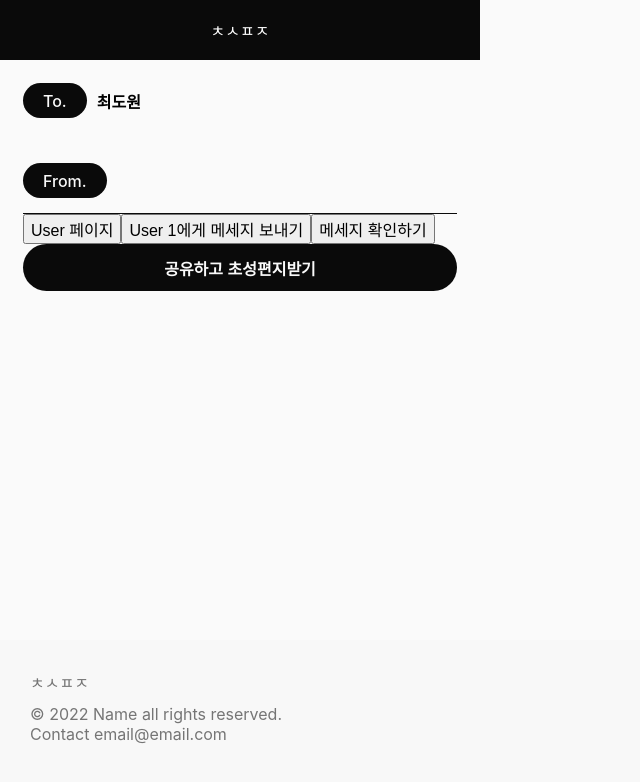
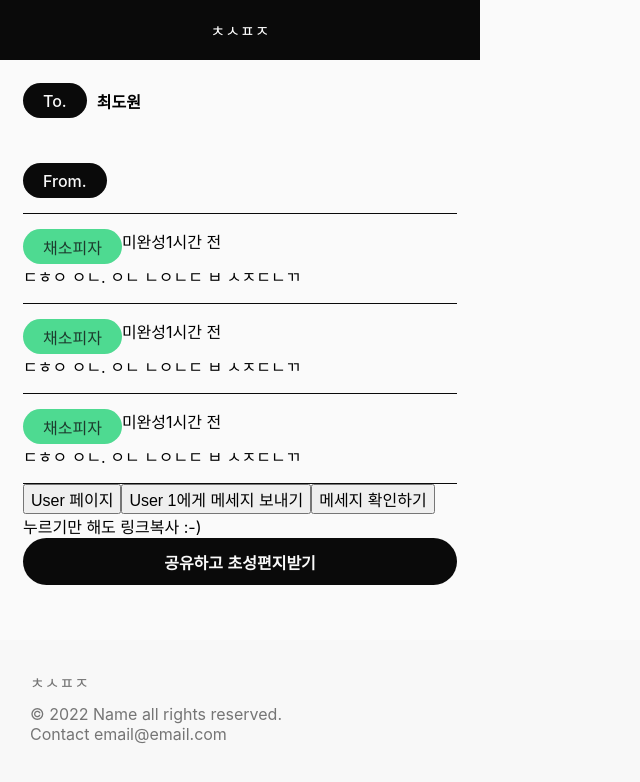
Before and after one commit to roundshoulder/cs-letter-frontend, a React (Create React App) app: page /cs-letter-frontend/1 in a window 1280 px wide. Shown: the top 782 px of the page, without its empty margins (0-640 px from the left). Built offline with nearby package versions, Linux system fonts and the light colour scheme.

Commit message:
:sparkles: Create MessageListRenderItem
Create MessageListRenderItem

```diff
--- /dev/null
+++ b/src/api/message/types.ts
@@ -0,0 +1,3 @@
+export interface Message {
+  username: string;
+}
--- /dev/null
+++ b/src/components/MessageListRenderItem.tsx
@@ -0,0 +1,27 @@
+import { css } from '@emotion/css';
+import Tag from './Tag';
+
+const container = css`
+  border-bottom: solid 1px #0a0a0a;
+  padding: 15px 0px 15px 0px;
+`;
+
+const header = css`
+  display: flex;
+  flex-direction: row;
+`;
+
+function MessageListRenderItem() {
+  return (
+    <div className={container}>
+      <div className={header}>
+        <Tag color={4} text="채소피자" />
+        <div>미완성</div>
+        <div>1시간 전</div>
+      </div>
+      <span>ㄷㅎㅇ ㅇㄴ. ㅇㄴ ㄴㅇㄴㄷ ㅂ ㅅㅈㄷㄴㄲ</span>
+    </div>
+  );
+}
+
+export default MessageListRenderItem;
--- a/src/pages/User.tsx
+++ b/src/pages/User.tsx
@@ -2,6 +2,7 @@ import { css } from '@emotion/css';
 import { Link } from 'react-router-dom';
 import Theme from '../assets/Theme';
 import Button from '../components/Button';
+import MessageListRenderItem from '../components/MessageListRenderItem';
 import Tag from '../components/Tag';
 
 const profile = css`
@@ -17,6 +18,27 @@ const nav = css`
   border-bottom: solid 1px #0a0a0a;
 `;
 
+const messages = [
+  {
+    name: '채소피자',
+    preview: 'ㄷㅎㅇ ㅇㄴ ㅇㄴ ㄴㅇㄴㄷ',
+    solved: false,
+    time: 1,
+  },
+  {
+    name: '채소피자',
+    preview: 'ㄷㅎㅇ ㅇㄴ ㅇㄴ ㄴㅇㄴㄷ',
+    solved: false,
+    time: 1,
+  },
+  {
+    name: '채소피자',
+    preview: 'ㄷㅎㅇ ㅇㄴ ㅇㄴ ㄴㅇㄴㄷ',
+    solved: false,
+    time: 1,
+  },
+];
+
 function User() {
   return (
     <>
@@ -27,6 +49,9 @@ function User() {
       <div className={nav}>
         <Tag text="From." />
       </div>
+      {messages.map(() => (
+        <MessageListRenderItem />
+      ))}
       <Link to="/cvf1tc0">
         <button>User 페이지</button>
       </Link>
@@ -36,6 +61,7 @@ function User() {
       <Link to="/read/1">
         <button>메세지 확인하기</button>
       </Link>
+      <div>{`누르기만 해도 링크복사 :-)`}</div>
       <Button>공유하고 초성편지받기</Button>
     </>
   );
```
Also changed, not shown: src/api/auth/types.ts (renamed from src/api/auth/type.ts).
